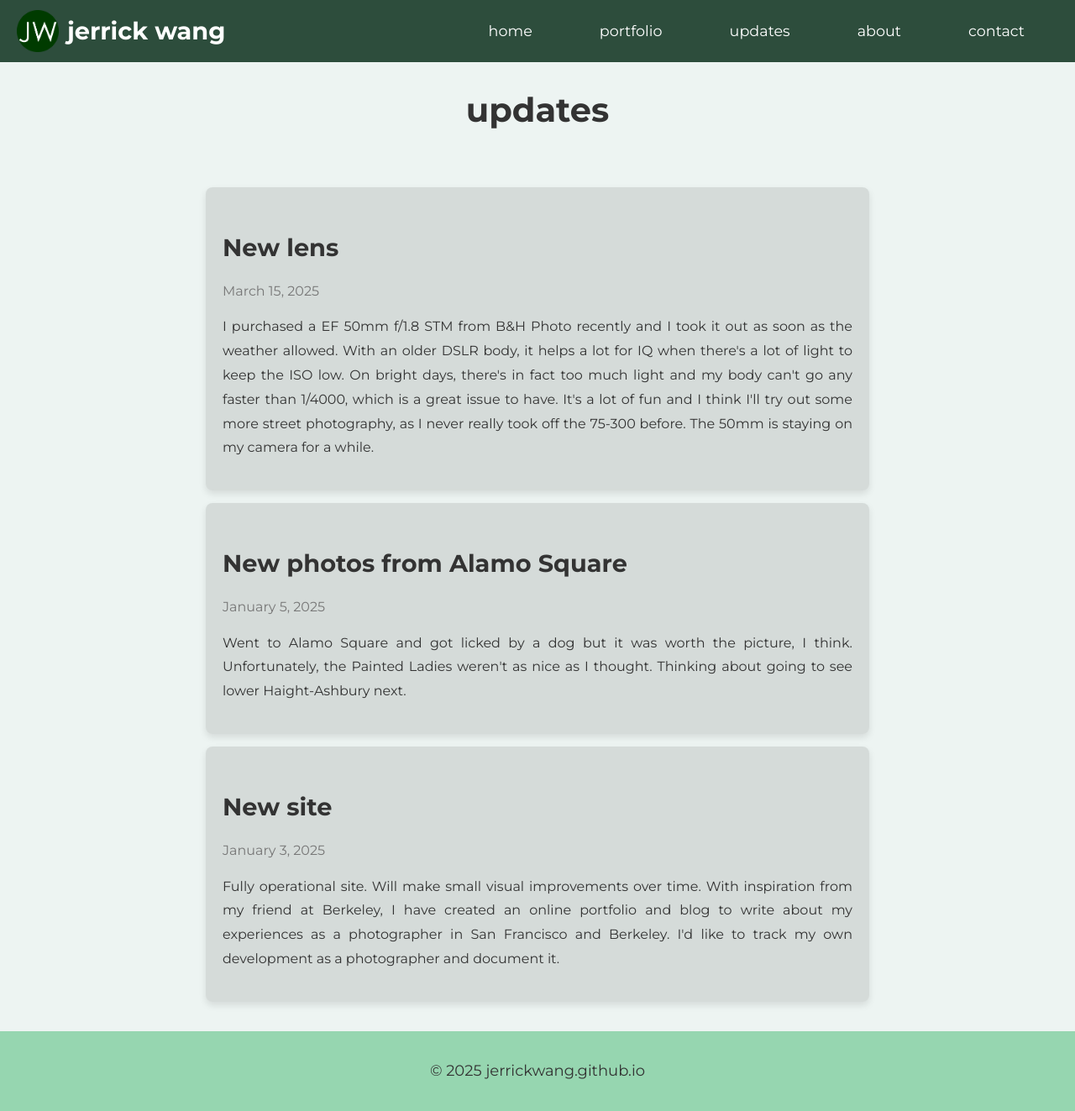
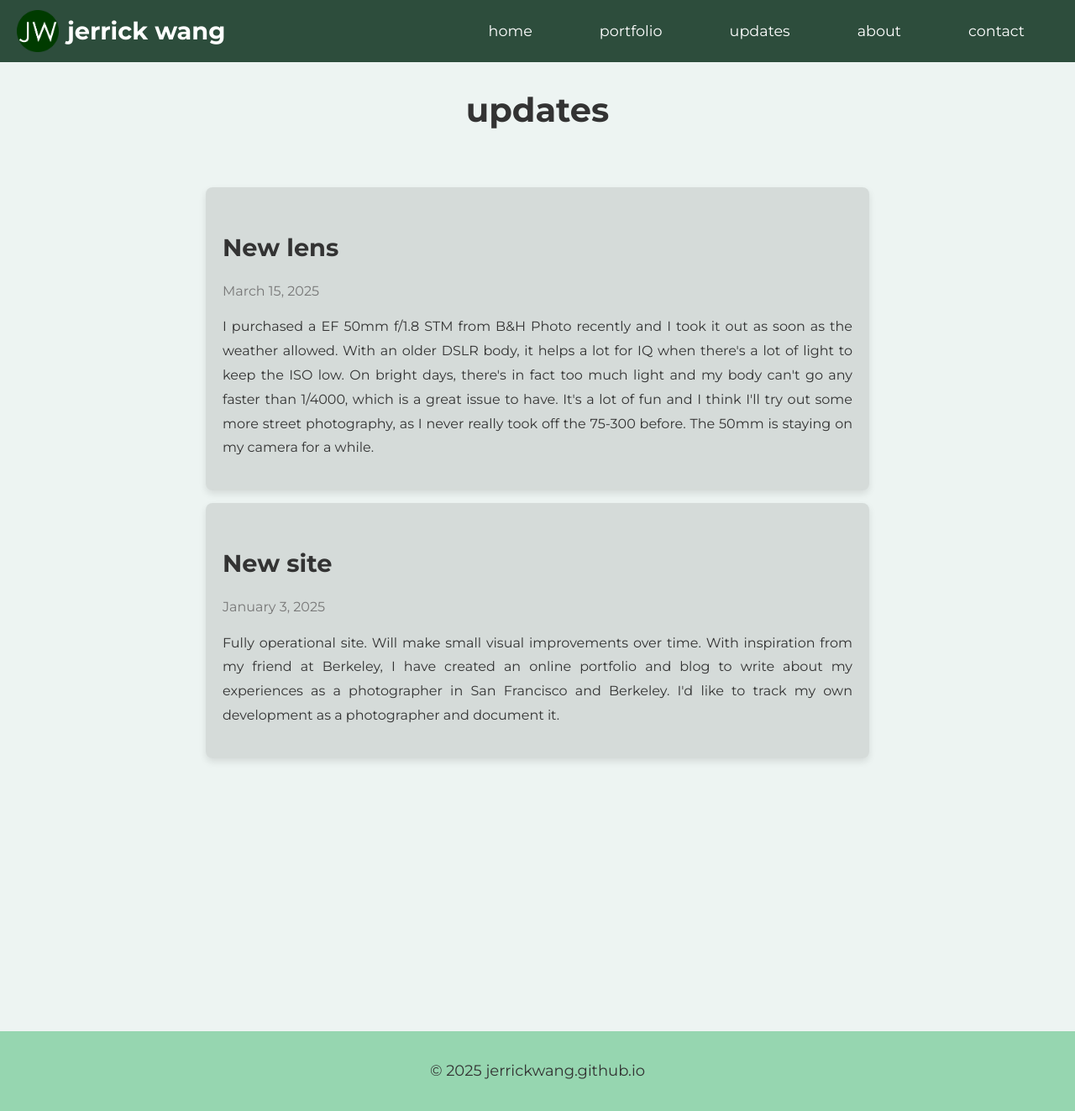
Before and after one commit to jerrickwang/jerrickwang.github.io, a Jekyll site: the page built from updates.md, in a window 1280 px wide and 1323 px high. Shown: the whole window at 84% size. Built offline with Jekyll 4.4.1, drawn with Linux system fonts in a browser that asks for light colours.

Commit message:
Update updates.md

```diff
--- a/updates.md
+++ b/updates.md
@@ -16,16 +16,6 @@ permalink: /updates/
 
 <div class="blog-post-container">
   <article class="blog-post">
-    <p class="post-title">New photos from Alamo Square</p>
-    <p class="post-date">January 5, 2025</p>
-    <div class="post-body">
-      <p>Went to Alamo Square and got licked by a dog but it was worth the picture, I think. Unfortunately, the Painted Ladies weren't as nice as I thought. Thinking about going to see lower Haight-Ashbury next.</p>
-    </div>
-  </article>
-</div>
-
-<div class="blog-post-container">
-  <article class="blog-post">
     <p class="post-title">New site</p>
     <p class="post-date">January 3, 2025</p>
     <div class="post-body">
```
